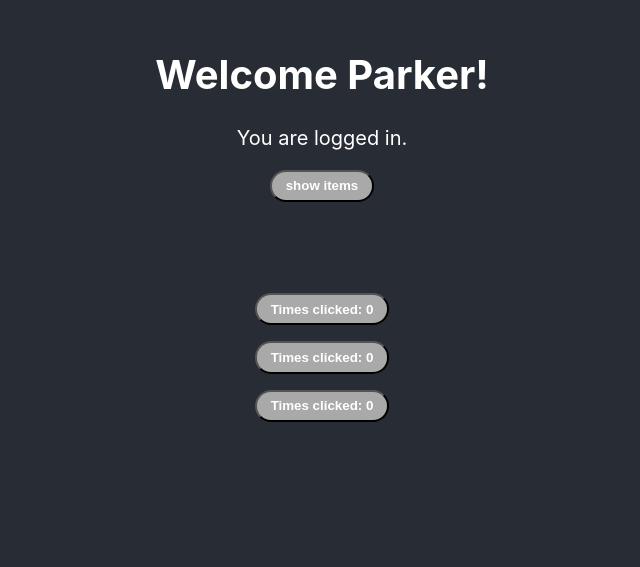
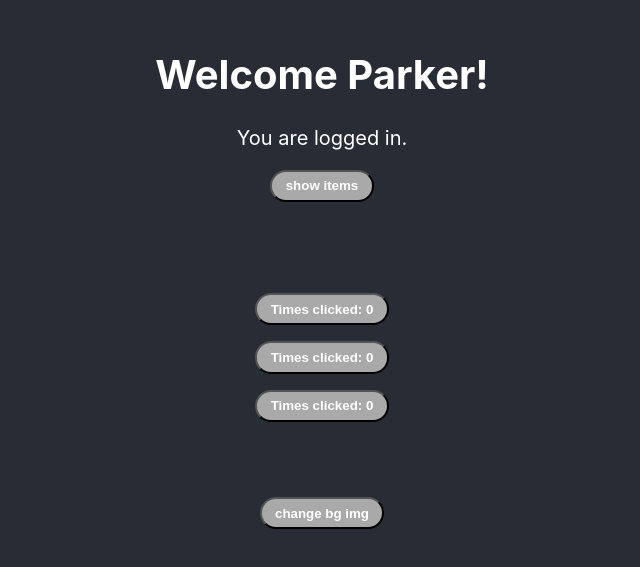
Before and after one commit to psiservices-parkerschellenberg/react-docs, a React (Create React App) app: page / in a window 1280 px wide. Shown: the part 137-704 px from the top of the page, without its empty margins (318-958 px from the left). Built offline with nearby package versions, Linux system fonts and the light colour scheme.

Commit message:
Add bg img toggle

```diff
--- a/src/App.css
+++ b/src/App.css
@@ -27,3 +27,11 @@ ul {
 .click-me {
     margin-top: 16px;
 }
+
+.ImgBtn {
+    margin: 75px
+}
+
+.App.BGimg {
+    background-image: url(https://i.imgur.com/MK3eW3Am.jpg);
+}
--- a/src/App.js
+++ b/src/App.js
@@ -2,6 +2,8 @@ import './App.css';
 import Welcome from './components/Welcome';
 import LoginForm from './components/LoginForm';
 import NewBtn from './components/NewBtn';
+import ImageBtn from './components/ImageBtn';
+import { useState } from 'react';
 
 
 function App() {
@@ -16,8 +18,14 @@ function App() {
         ]
     };
 
+    const [isToggled, setToggle] = useState(false);
+
+    const handleToggle = () => {
+        setToggle(!isToggled);
+    };
+
     return (
-        <div className="App">
+        <div className={`App ${isToggled ? 'BGimg' : ''}`}>
             {user.isLoggedIn
                 ? ( <Welcome user={user} /> )
                 : ( <LoginForm /> )
@@ -25,6 +33,7 @@ function App() {
             <NewBtn />
             <NewBtn />
             <NewBtn />
+            <ImageBtn handleToggle={handleToggle}/>
         </div>
     );
 }
--- /dev/null
+++ b/src/components/ImageBtn.js
@@ -0,0 +1,6 @@
+export default function ImageBtn( { handleToggle }) {
+
+    return (
+        <button className="ImgBtn" onClick={handleToggle}>change bg img</button>
+    );
+}
```
